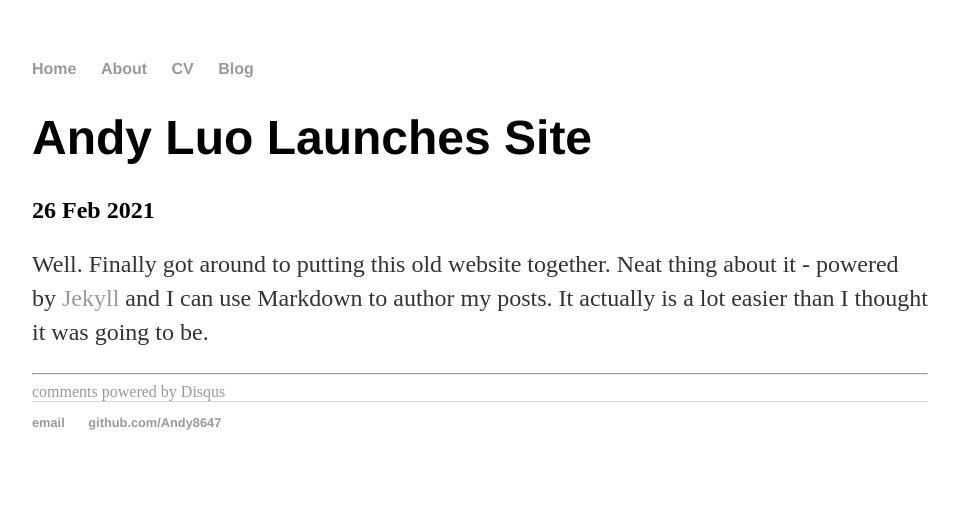
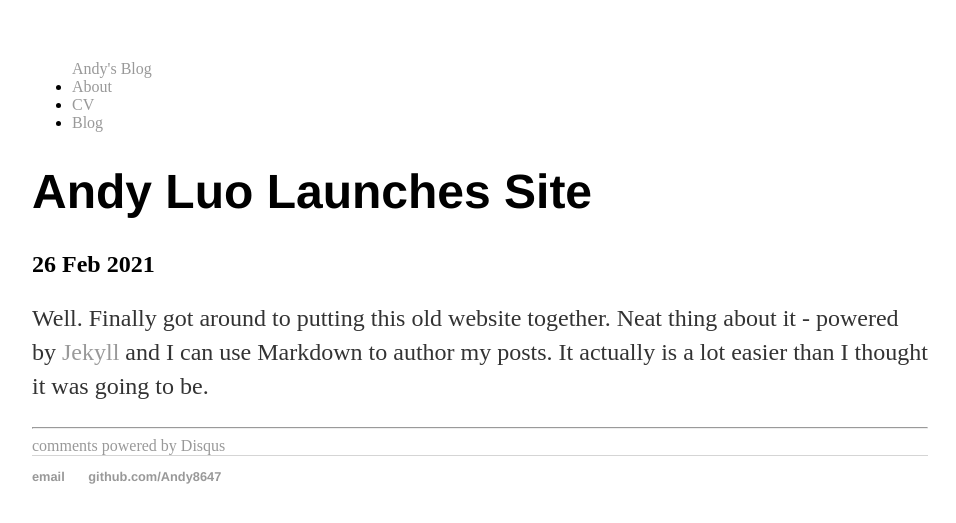
Before and after one commit to Andy8647/Andy8647.github.io, a Jekyll site: the page built from _posts/2021-02-26-andy-luo-site-launched.md, in a window 1280 px wide. Shown: the top 523 px of the page, without its empty margins (160-1116 px from the left). Built offline with Jekyll 4.4.1, drawn with Linux system fonts in a browser that asks for light colours; comment, search, counter and statistics services are not loaded.

Commit message:
update navibar

```diff
--- a/_layouts/default.html
+++ b/_layouts/default.html
@@ -3,22 +3,26 @@
   <head>
     <title>{{ page.title }}</title>
     <!-- link to main stylesheet -->
-			<link rel="stylesheet" type="text/css" href="/css/main.css">
+    <link rel="stylesheet" type="text/css" href="/css/main.css" />
   </head>
   <body>
-			<nav>
+    <div class="navibar">
       <ul>
-	        		<li><a href="/">Home</a></li>
-		        	<li><a href="/about">About</a></li>
-	        		<li><a href="/cv">CV</a></li>
-	        		<li><a href="/blog">Blog</a></li>
+        <a href="/" class="naviHead"> Andy's Blog</a>
+        <li class="naviLi">
+          <a href="/about" class="naviLiA"> About </a>
+        </li>
+        <li class="naviLi">
+          <a href="/cv" class="naviLiA"> CV </a>
+        </li>
+        <li class="naviLi">
+          <a href="/blog" class="naviLiA"> Blog </a>
+        </li>
       </ul>
-			</nav>
-			<div class="container">
+    </div>
 
-			{{ content }}
-
-			</div><!-- /.container -->
+    <div class="container">{{ content }}</div>
+    <!-- /.container -->
     <footer>
       <ul>
         <li><a href="andy8647lgc@gmail.com">email</a></li>
```
Lines whose indentation alone changed are shown as unchanged.
